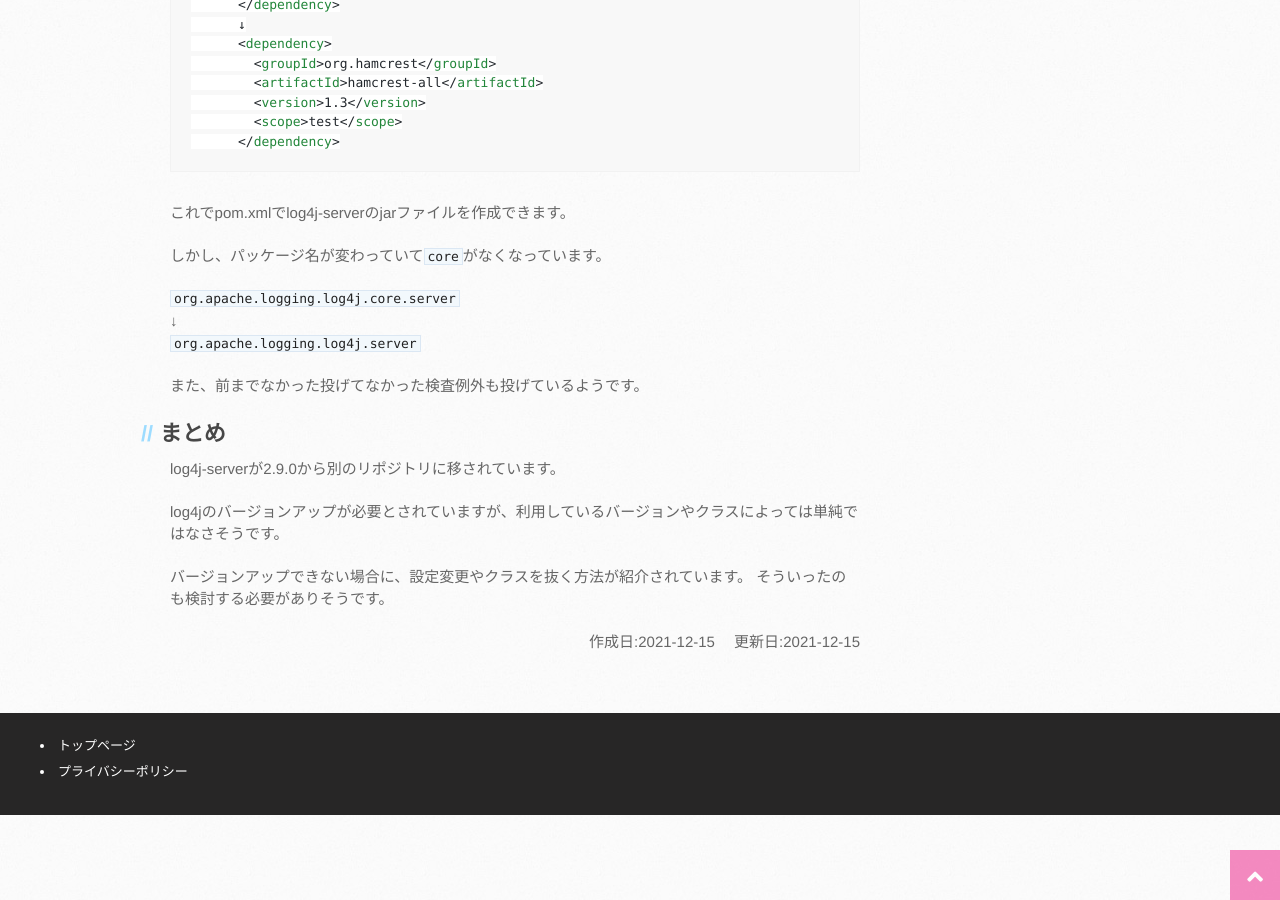
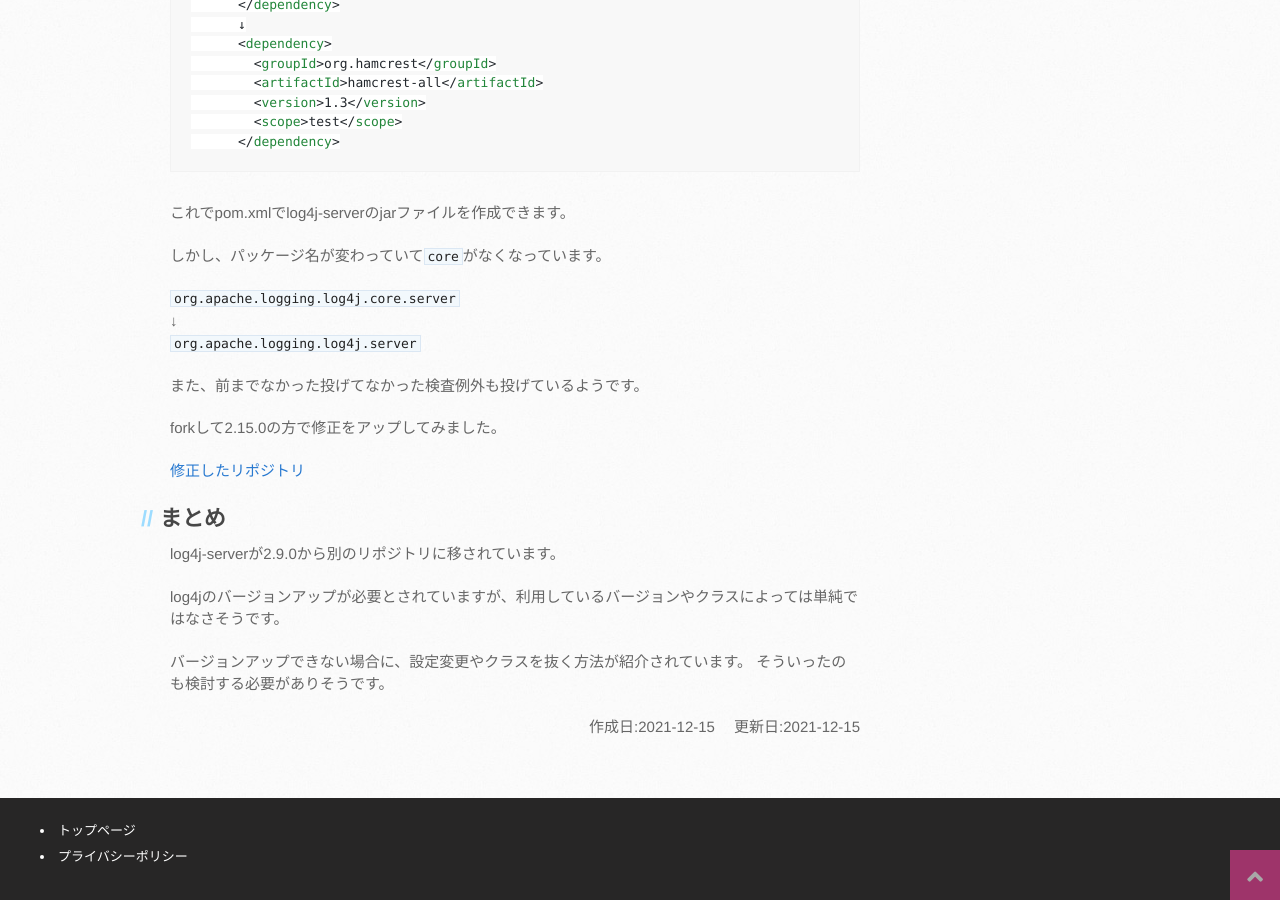
Before and after one commit to mtaketani113/mtaketani113.github.io, a Jekyll site: the page built from it/java/deletedLog4jServer.md, in a window 1280 px wide and 900 px high, scrolled down 1526 px. Built offline with Jekyll 4.4.1, drawn with Linux system fonts in a browser that asks for light colours; nearby versions of some CDN libraries; comment, search, counter and statistics services are not loaded; the repository's description, which GitHub fills in, is left out.

Commit message:
forkしたリポジトリに修正を足してみました。

```diff
--- a/it/java/deletedLog4jServer.md
+++ b/it/java/deletedLog4jServer.md
@@ -81,6 +81,9 @@ hamcrest-allのバージョンを追加
 
 また、前までなかった投げてなかった検査例外も投げているようです。
 
+forkして2.15.0の方で修正をアップしてみました。
+
+[修正したリポジトリ](https://github.com/mtaketani113/logging-log4j-tools/tree/release-2.x)
 
 ## まとめ
 
```
